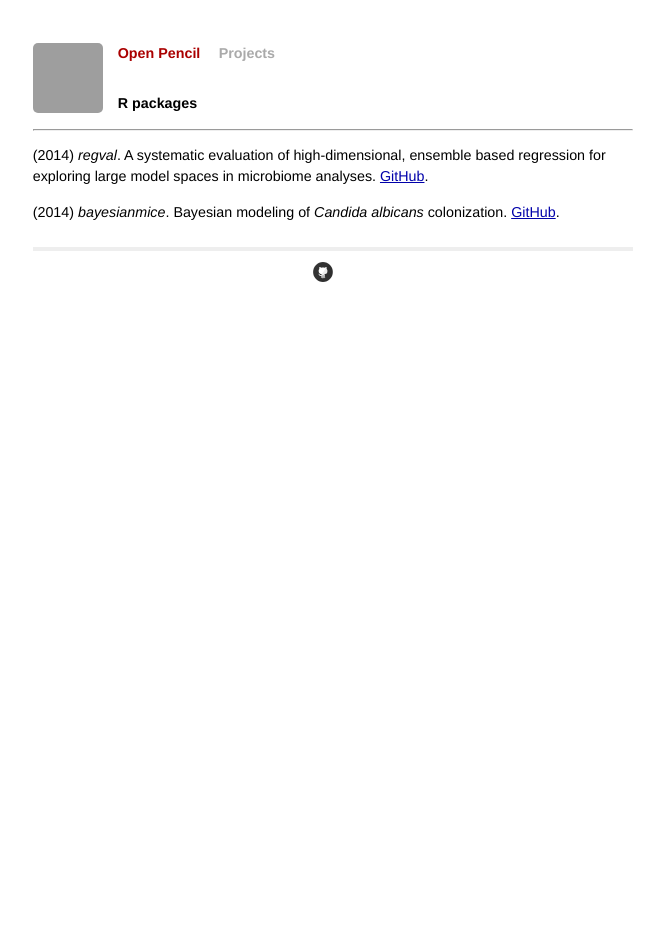
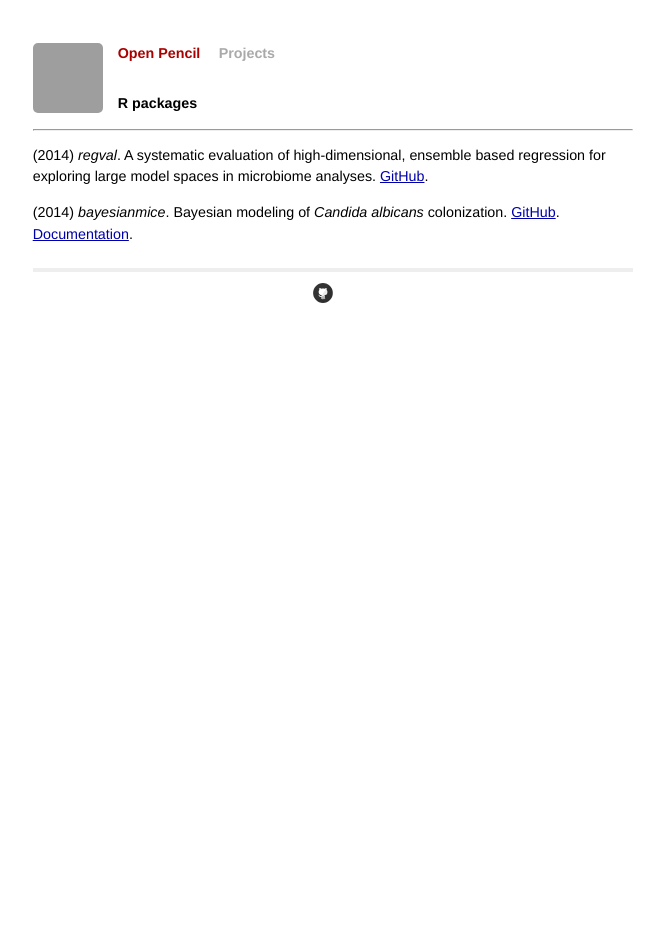
Before and after one commit to ARYANKAUSHIK/openpencil.github.io, a Jekyll site: the page built from projects.md, in a window 1280 px wide. Shown: the whole page, without its empty margins (307-971 px from the left). Built offline with Jekyll 4.4.1, drawn with Linux system fonts in a browser that asks for light colours; Markdown is read by kramdown in place of the engine named in the settings; grey boxes are pictures that could not be loaded.

Commit message:
added bayesianmice linkup

```diff
--- a/projects.md
+++ b/projects.md
@@ -11,3 +11,4 @@ title: Projects
 
 (2014) _bayesianmice_. Bayesian modeling of _Candida albicans_ colonization.
 [GitHub](https://github.com/openpencil/bayesianmice).
+[Documentation](https://openpencil.github.io/bayesianmice).
```
